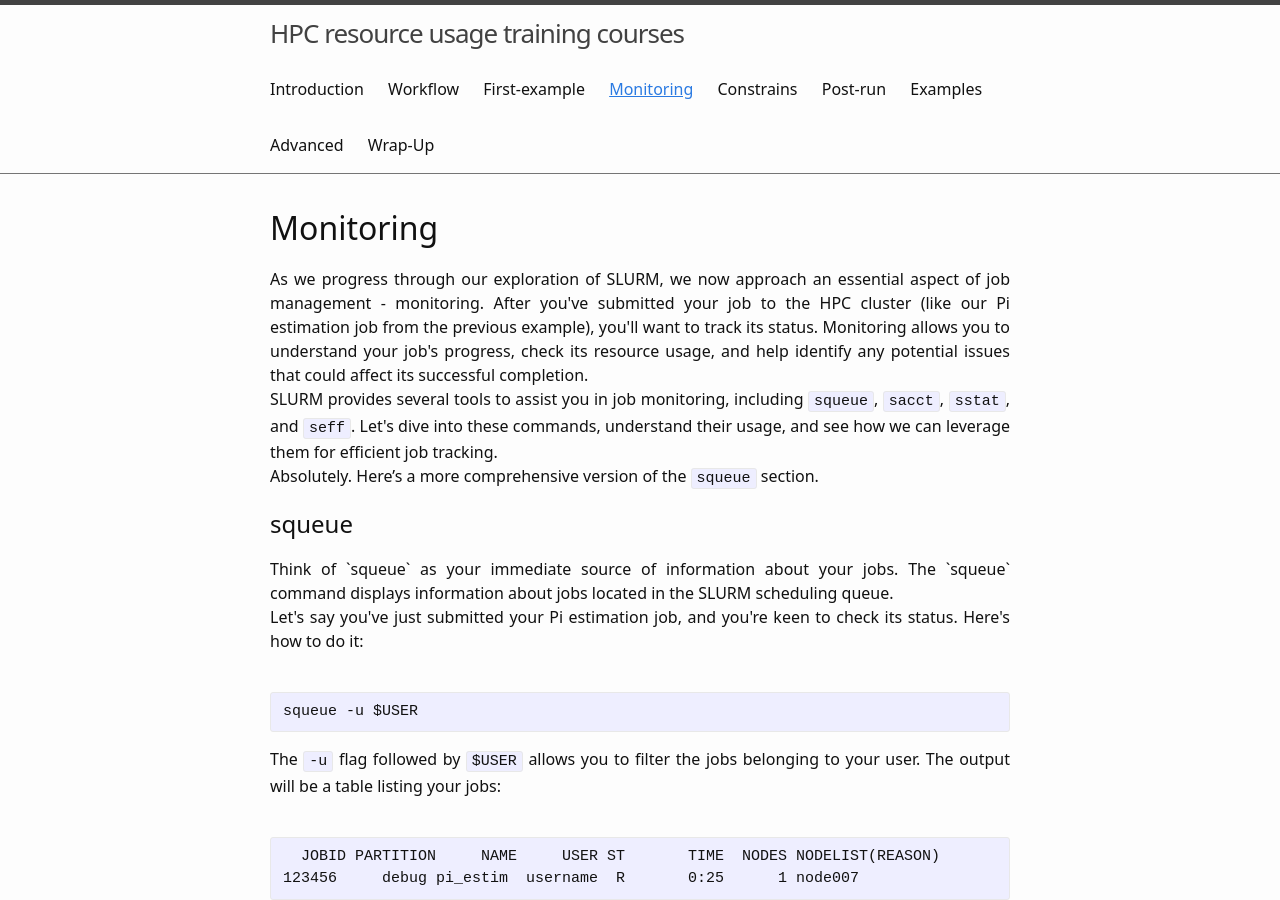
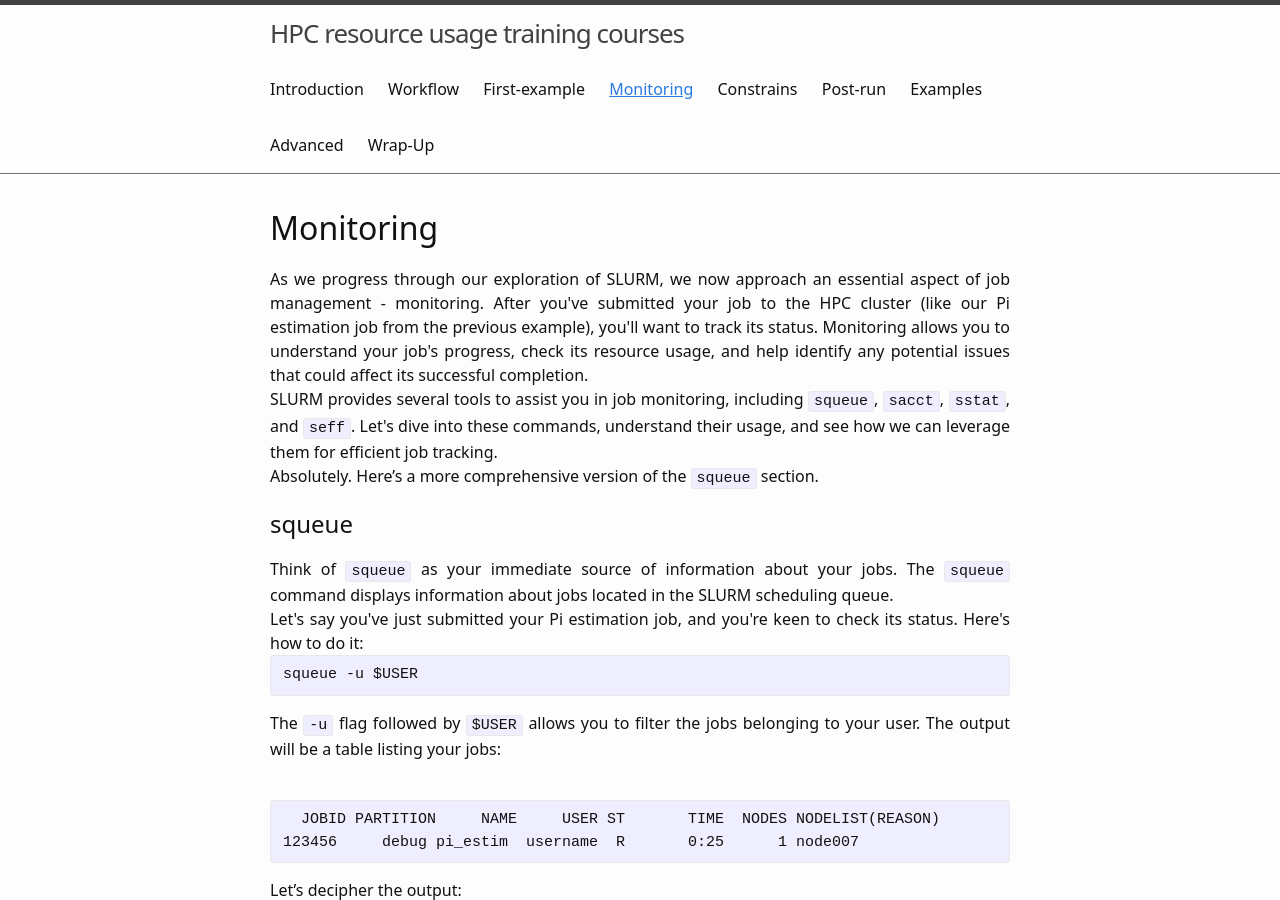
Before and after one commit to dipc-cc/slurm-training, a Jekyll site: the page built from 4_monitoring.md, in a window 1280 px wide and 900 px high. Built offline with Jekyll 4.4.1, drawn with Linux system fonts in a browser that asks for light colours; some web fonts are replaced.

Commit message:
Fixing spaces for the code boxes4.lesson

````diff
--- a/4_monitoring.md
+++ b/4_monitoring.md
@@ -16,12 +16,11 @@ Absolutely. Here's a more comprehensive version of the `squeue` section.
 
 ## squeue
 <div align="justify">
-Think of `squeue` as your immediate source of information about your jobs. The `squeue` command displays information about jobs located in the SLURM scheduling queue.
+Think of <code>squeue</code> as your immediate source of information about your jobs. The <code>squeue</code> command displays information about jobs located in the SLURM scheduling queue.
 </div>
 <div align="justify">
 Let's say you've just submitted your Pi estimation job, and you're keen to check its status. Here's how to do it:
 </div>
-<br> <!-- Blank line -->
 ```bash
 squeue -u $USER
 ```
````
